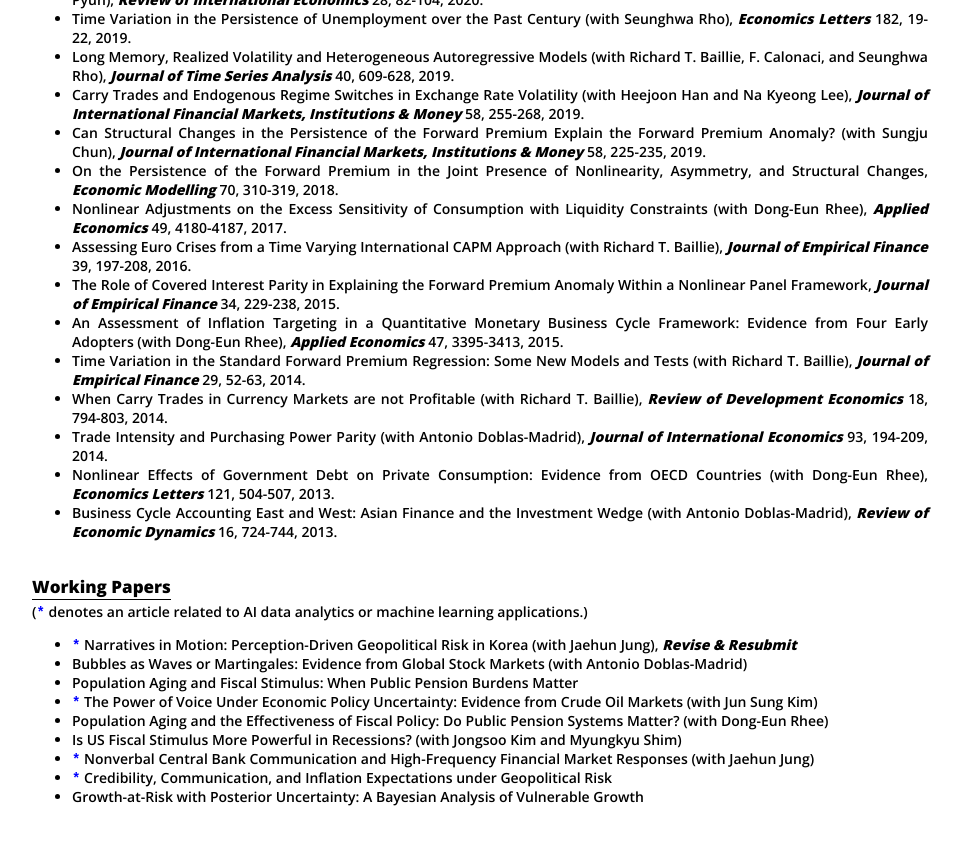
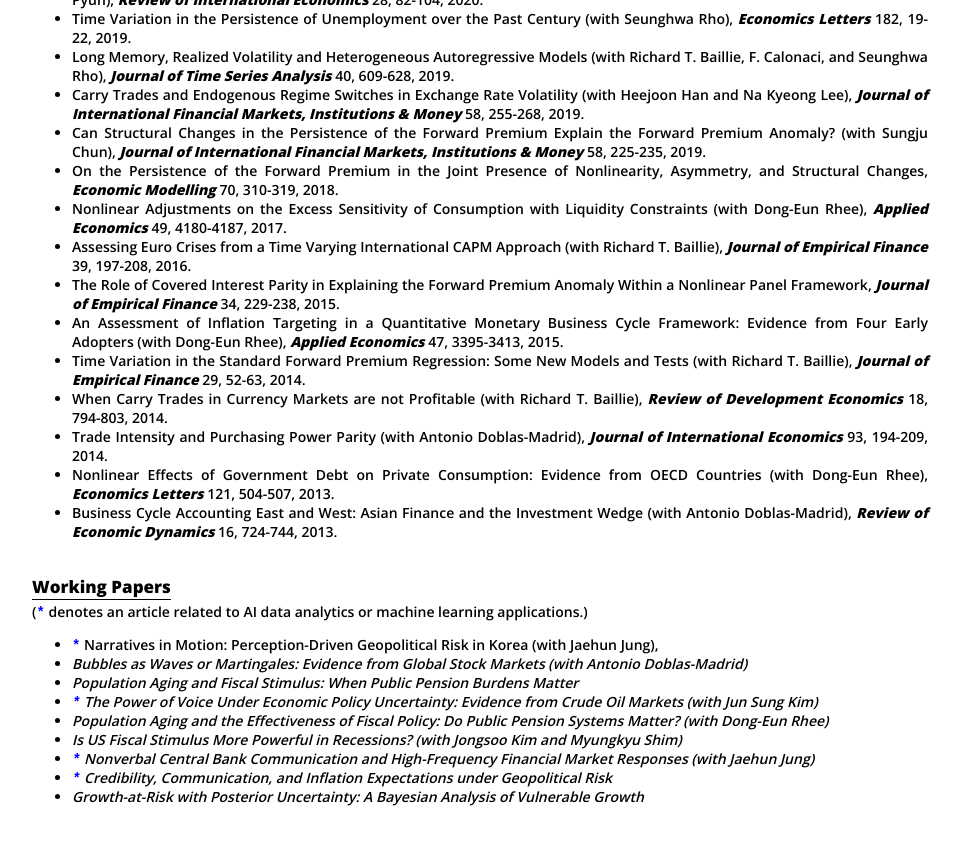
Before and after one commit to dooyeoncho/dooyeoncho.github.io, a Jekyll site: the page built from pages/research.html, in a window 1280 px wide and 900 px high, scrolled down 1218 px. Shown: the top 845 px of the window, without its empty margins (160-1122 px from the left). Built offline with Jekyll 4.4.1, drawn with Linux system fonts in a browser that asks for light colours.

Commit message:
Update research.html

```diff
--- a/pages/research.html
+++ b/pages/research.html
@@ -103,7 +103,7 @@ span.highlight-title {
 
 <div><b><p style="font-family: 'Open Sans', sans-serif; font-size: 17px; font-weight: 800; color: black; border-bottom: 1.5px solid black; display: inline-block; padding-bottom: 0.3px; margin: 0;">Working Papers</font></p></b> </div></li>(<code style="color : blue"><b>*</b></code> denotes an article related to AI data analytics or machine learning applications.)</li></div>
 	<ul>
-		<span class="highlight-title"><li><code style="color : blue"><b>*</b></code> Narratives in Motion: Perception-Driven Geopolitical Risk in Korea (with Jaehun Jung), <em property="italic"><b>Revise & Resubmit</b></em></li></span>
+		<span class="highlight-title"><li><code style="color : blue"><b>*</b></code> Narratives in Motion: Perception-Driven Geopolitical Risk in Korea (with Jaehun Jung), <em property="italic"></li></span>
 		<span class="highlight-title"><li>Bubbles as Waves or Martingales: Evidence from Global Stock Markets (with Antonio Doblas-Madrid)</li></span>
 		<span class="highlight-title"><li>Population Aging and Fiscal Stimulus: When Public Pension Burdens Matter</li></span>
 		<span class="highlight-title"><li><code style="color : blue"><b>*</b></code> The Power of Voice Under Economic Policy Uncertainty: Evidence from Crude Oil Markets (with Jun Sung Kim)</li></span>
```
